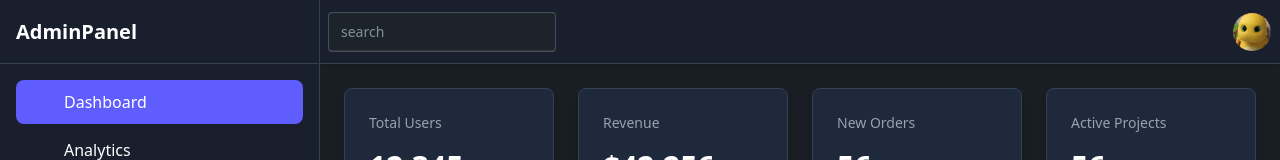
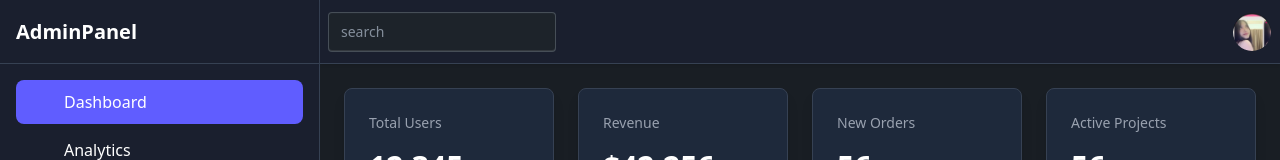
Before and after one commit to fakhri164/project-dashboardV2, a Vue app: page / in a window 1280 px wide. Shown: the top 160 px of the page. Built offline with nearby package versions, Linux system fonts and the light colour scheme; some icons are missing.

Commit message:
ganti foto profile

```diff
--- a/src/components/Navbar.vue
+++ b/src/components/Navbar.vue
@@ -28,8 +28,7 @@
       <div class="dropdown dropdown-end">
         <button tabindex="0" role="button" class="btn btn-ghost btn-circle avatar">
           <div class="w-10 rounded-full">
-            <!---<img src="/rh.jpeg" alt="rhl" />-->
-            <img src="/p.jpg" alt="p" />
+            <img src="/rhl.jpeg" alt="rhl" />
           </div>
         </button>
         <ul tabindex="0" class="mt-5 z-1 p-2 shadow menu menu-sm dropdown-content bg-base-100 rounded-box w-58 space-y-3 dark:bg-backgroundDark **:font-semibold">
```
